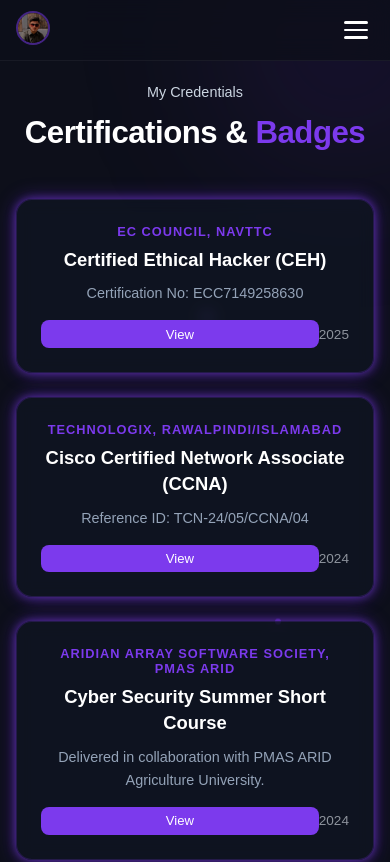
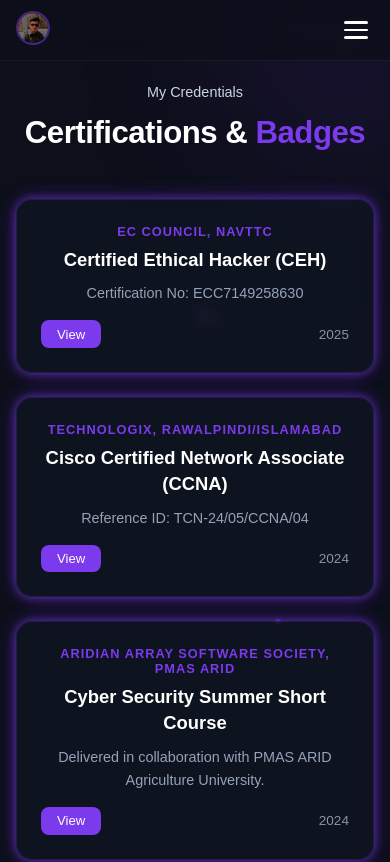
Before and after one commit to SunShine-FA/Portfolio, a React app: page /certifications in a window 390 px wide. Shown: the top 862 px of the page. Built offline with nearby package versions, Linux system fonts and the light colour scheme; the HTML template or start-up script is replaced by a standard one.

Commit message:
improve the css

```diff
--- a/src/components/Certifications.jsx
+++ b/src/components/Certifications.jsx
@@ -107,7 +107,7 @@
               <div className="card-footer" style={{ justifyContent: "space-between", alignItems: "center" }}>
                 <button
                   className="btn-primary"
-                  style={{ padding: "0.4rem 1rem", fontSize: "0.82rem" }}
+                  style={{ padding: "0.4rem 1rem", fontSize: "0.82rem", width: "auto" }}
                   onClick={() => setSelectedCert(cert)}
                 >
                   View
--- a/src/index.css
+++ b/src/index.css
@@ -754,7 +754,7 @@
 
   .btn-primary,
   .btn-outline {
-    width: 100%;
+    width: auto;
     padding: 0.7rem 1rem;
     font-size: 0.9rem;
   }
```
